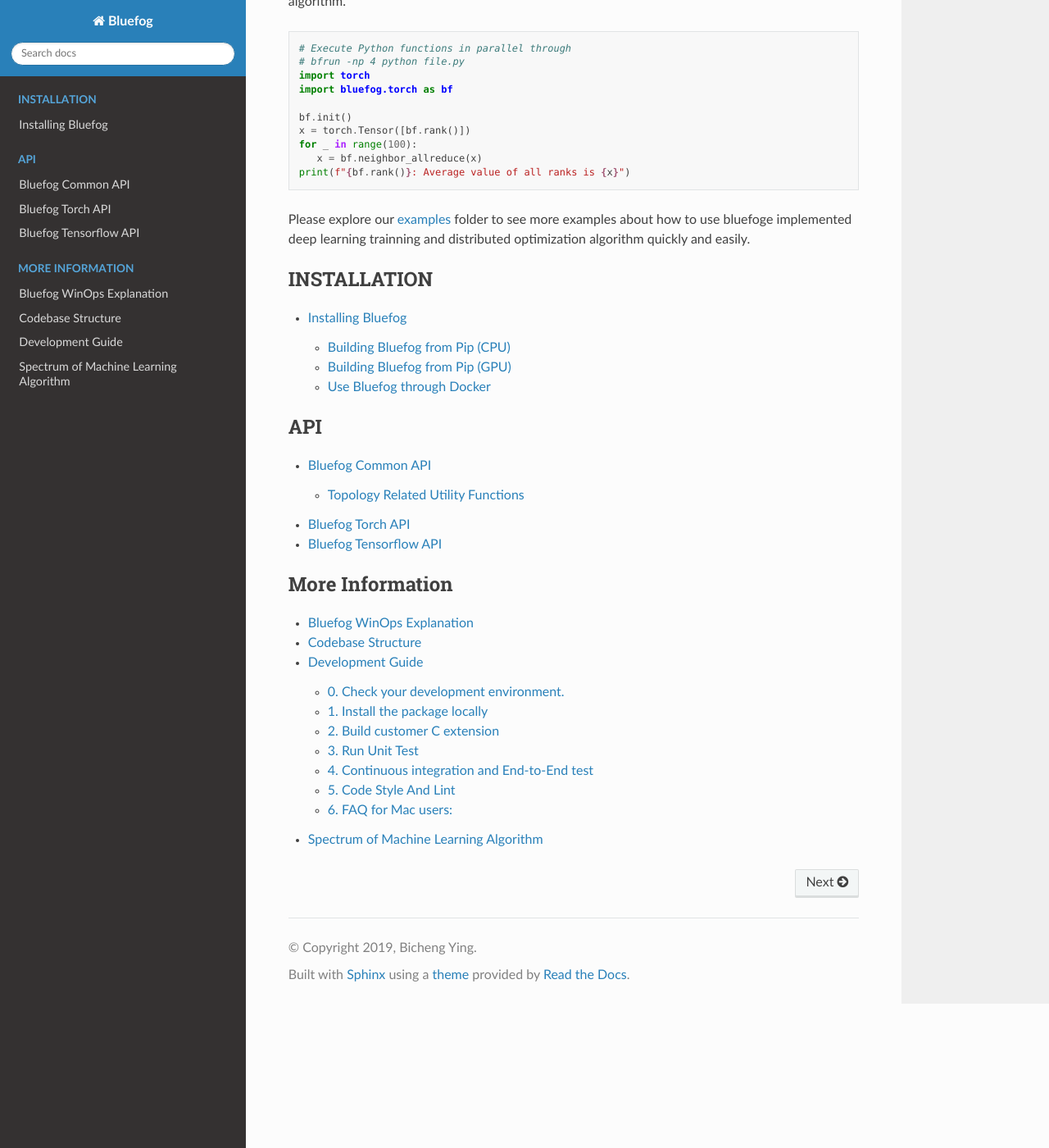
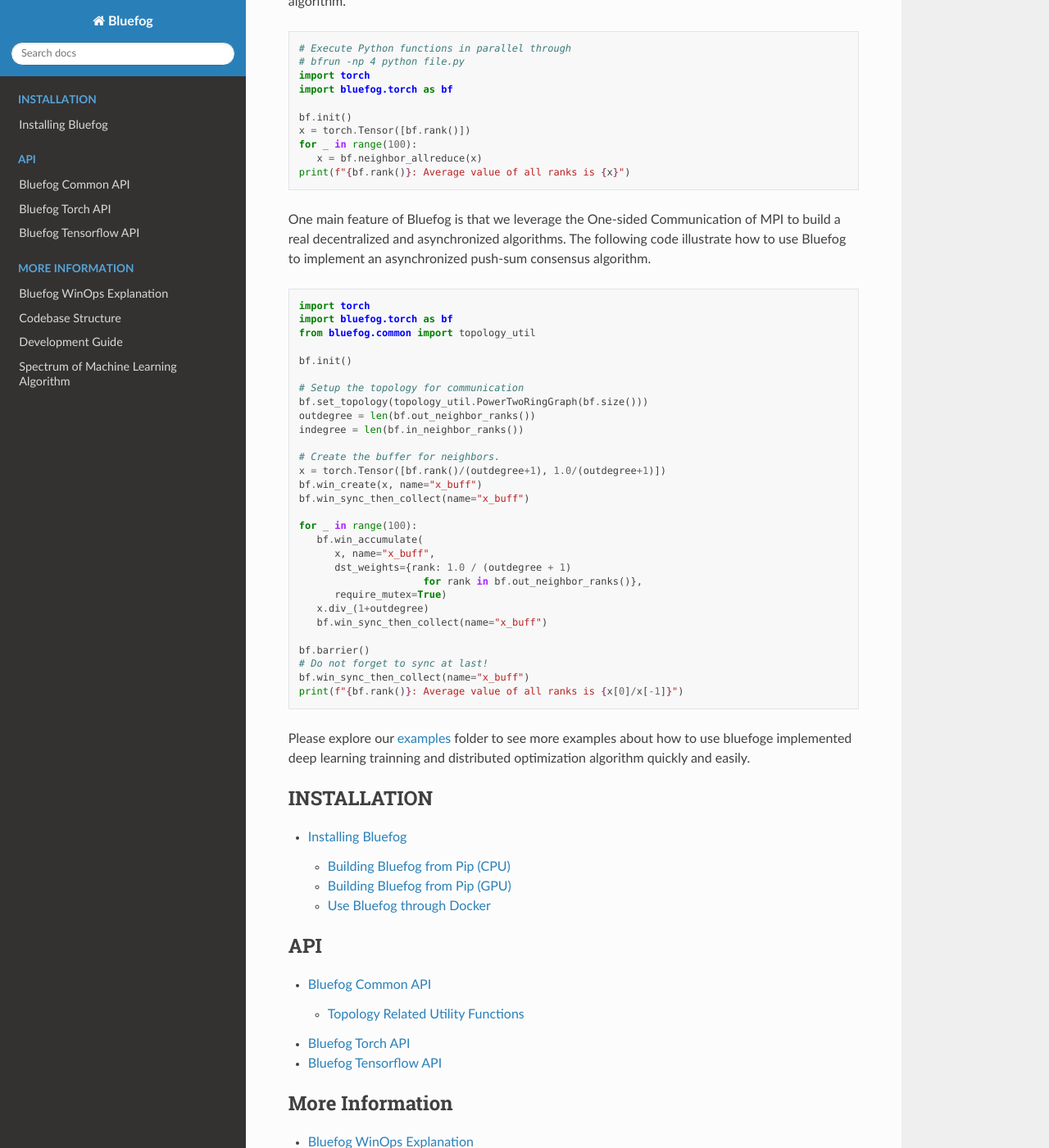
Before and after one commit to Bluefog-Lib/bluefog, a Sphinx documentation site: the page built from docs/index.rst, in a window 1280 px wide and 1400 px high, scrolled down 662 px. Shown: the whole window at 82% size. Built offline with Sphinx 7.4.7 and the Read the Docs theme 2.0.0, drawn with Linux system fonts in a browser that asks for light colours.

Commit message:
Add push-sum example in quick start

```diff
--- a/docs/index.rst
+++ b/docs/index.rst
@@ -42,6 +42,42 @@
       x = bf.neighbor_allreduce(x)
    print(f"{bf.rank()}: Average value of all ranks is {x}")
 
+One main feature of Bluefog is that we leverage the One-sided Communication of MPI
+to build a real decentralized and asynchronized algorithms. The following code illustrate
+how to use Bluefog to implement an asynchronized push-sum consensus algorithm.
+
+.. code-block:: python
+
+   import torch
+   import bluefog.torch as bf
+   from bluefog.common import topology_util
+
+   bf.init()
+
+   # Setup the topology for communication
+   bf.set_topology(topology_util.PowerTwoRingGraph(bf.size()))
+   outdegree = len(bf.out_neighbor_ranks())
+   indegree = len(bf.in_neighbor_ranks())
+
+   # Create the buffer for neighbors.
+   x = torch.Tensor([bf.rank()/(outdegree+1), 1.0/(outdegree+1)])
+   bf.win_create(x, name="x_buff")
+   bf.win_sync_then_collect(name="x_buff")
+
+   for _ in range(100):
+      bf.win_accumulate(
+         x, name="x_buff",
+         dst_weights={rank: 1.0 / (outdegree + 1)
+                        for rank in bf.out_neighbor_ranks()},
+         require_mutex=True)
+      x.div_(1+outdegree)
+      bf.win_sync_then_collect(name="x_buff")
+
+   bf.barrier()
+   # Do not forget to sync at last!
+   bf.win_sync_then_collect(name="x_buff")
+   print(f"{bf.rank()}: Average value of all ranks is {x[0]/x[-1]}")
+
 Please explore our `examples`_ folder to see more examples about
 how to use bluefoge implemented deep learning trainning and distributed
 optimization algorithm quickly and easily.
```
